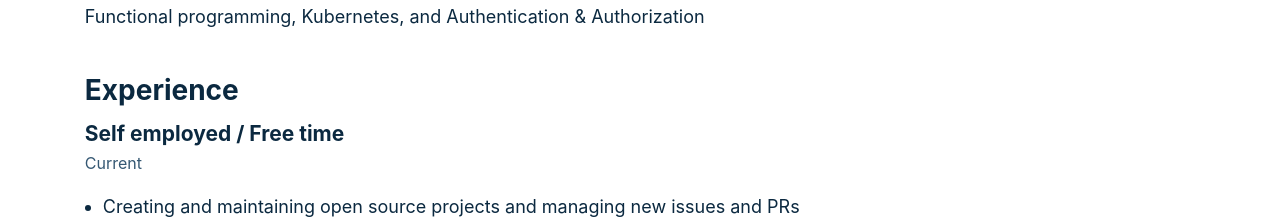
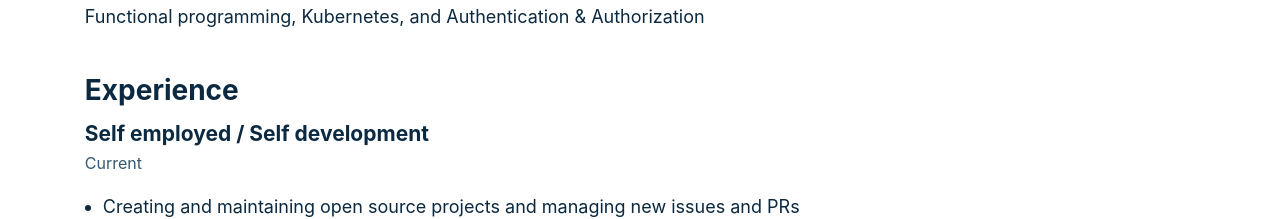
Before and after one commit to mike-engel/mike-engel.com, a Next.js app: page /resume in a window 1280 px wide. Shown: the part 1024-1243 px from the top of the page. Built offline with nearby package versions, Linux system fonts and the light colour scheme.

Commit message:
fix: Change projects link to go to the index since it's all visible

```diff
--- a/components/nav.tsx
+++ b/components/nav.tsx
@@ -23,7 +23,7 @@ const Nav = ({ className }: Stylable) => (
       </Link>
       <ul>
         <li>
-          <Link href="/#projects">
+          <Link href="/">
             <a>projects</a>
           </Link>
         </li>
--- a/pages/resume.tsx
+++ b/pages/resume.tsx
@@ -160,7 +160,7 @@ const Resume = ({ className }: Stylable) => (
       </h2>
       <ul className="resume-experience">
         <li>
-          <h3 className="h4">Self employed / Free time</h3>
+          <h3 className="h4">Self employed / Self development</h3>
           <p className="text-small">Current</p>
           <ul className="bulleted-list">
             <li>Creating and maintaining open source projects and managing new issues and PRs</li>
```
